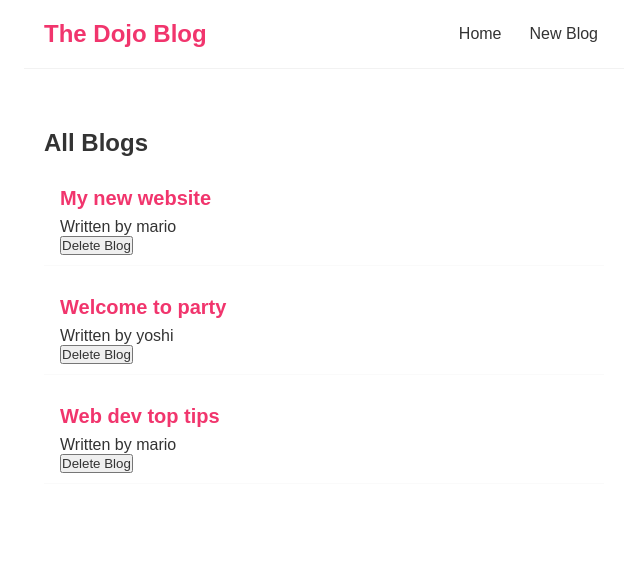
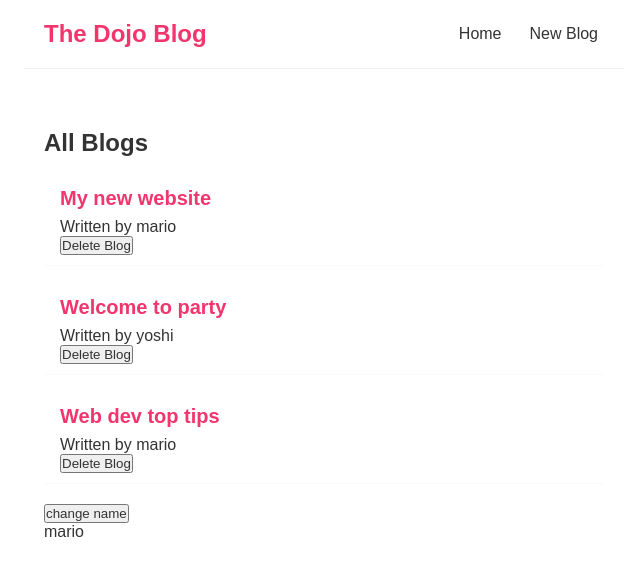
Before and after one commit to okorojames/net-ninja-react-tutorial, a React (Vite) app: page / in a window 1280 px wide. Shown: the top 576 px of the page, without its empty margins (316-956 px from the left). Built offline with nearby package versions, Linux system fonts and the light colour scheme.

Commit message:
created a db file to store my blogs data

```diff
--- /dev/null
+++ b/data/db.json
@@ -0,0 +1,16 @@
+{
+  "blogs":[
+    {
+      "title": "My First Blog",
+      "body": "Why we use it?\nIt is a long established fact that a reader will be distracted by the readable content of a page when looking at its layout. The point of using Lorem Ipsum is that it has a more-or-less normal distribution of letters, as opposed to using 'Content here, content here', making it look like readable English. Many desktop publishing packages and web page editors now use Lorem Ipsum as their default model text, and a search for 'lorem ipsum' will uncover many web sites still in their infancy. Various versions have evolved over the years, sometimes by accident, sometimes on purpose (injected humour and the like).",
+      "author": "mario",
+      "id": "1"
+    },
+    {
+      "title": "Opening Party!",
+      "body": "Why we use it?\nIt is a long established fact that a reader will be distracted by the readable content of a page when looking at its layout. The point of using Lorem Ipsum is that it has a more-or-less normal distribution of letters, as opposed to using 'Content here, content here', making it look like readable English. Many desktop publishing packages and web page editors now use Lorem Ipsum as their default model text, and a search for 'lorem ipsum' will uncover many web sites still in their infancy. Various versions have evolved over the years, sometimes by accident, sometimes on purpose (injected humour and the like).",
+      "author": "yooshi",
+      "id": "2"
+    }
+  ]
+}
--- a/src/components/Home.jsx
+++ b/src/components/Home.jsx
@@ -1,5 +1,5 @@
 import React from 'react'
-import { useState } from 'react'
+import { useState, useEffect } from 'react'
 import BlogList from './BlogList'
 
 const Home = () => {
@@ -9,14 +9,23 @@
   {title: 'Web dev top tips', body: 'lorem ipsum...', author: 'mario', id: 3}
   ])
   //
+  const [name, setName] = useState("mario")
+  //
   const handleDel = (id) => {
     const newBlogs = blogs.filter((blog) => blog.id !== id)
     setBlogs(newBlogs)
   }
   //
+  useEffect(() => {
+    console.log('useeffect ran')
+    console.log(name)
+  }, [name])
+  //
   return (
     <div className='Home'>
-      <BlogList blogs={blogs} title='All Blogs' handleDel={handleDel}/>
+      <BlogList blogs={blogs} title='All Blogs' handleDel={handleDel} />
+      <button onClick={() => setName("Luigi")}>change name</button>
+      <p>{name}</p>
     </div>
   )
 }
```
